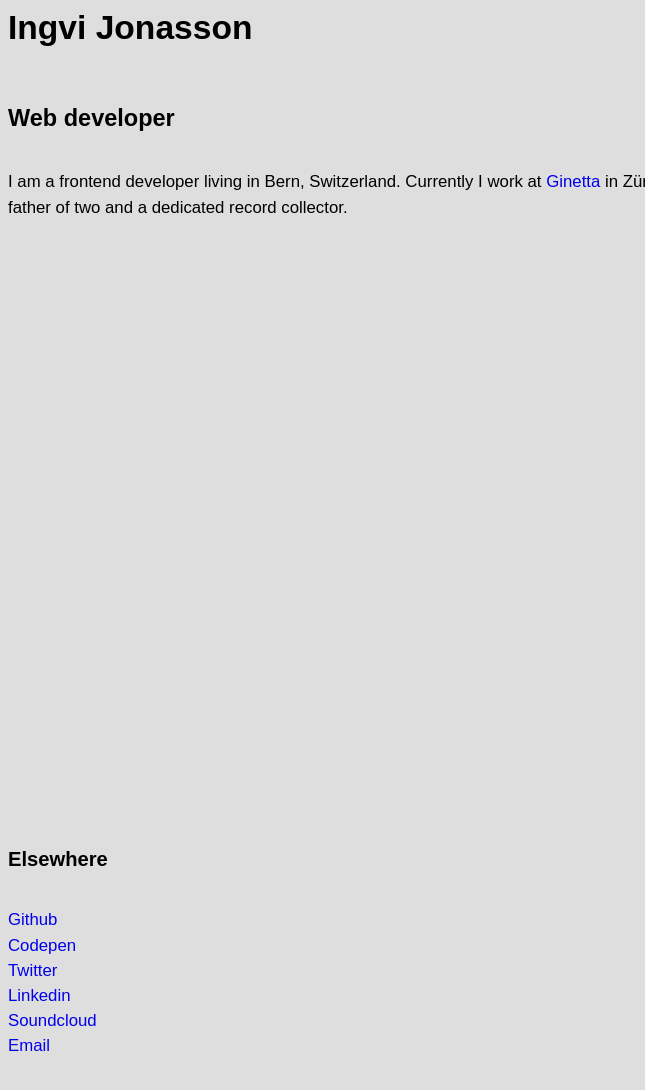
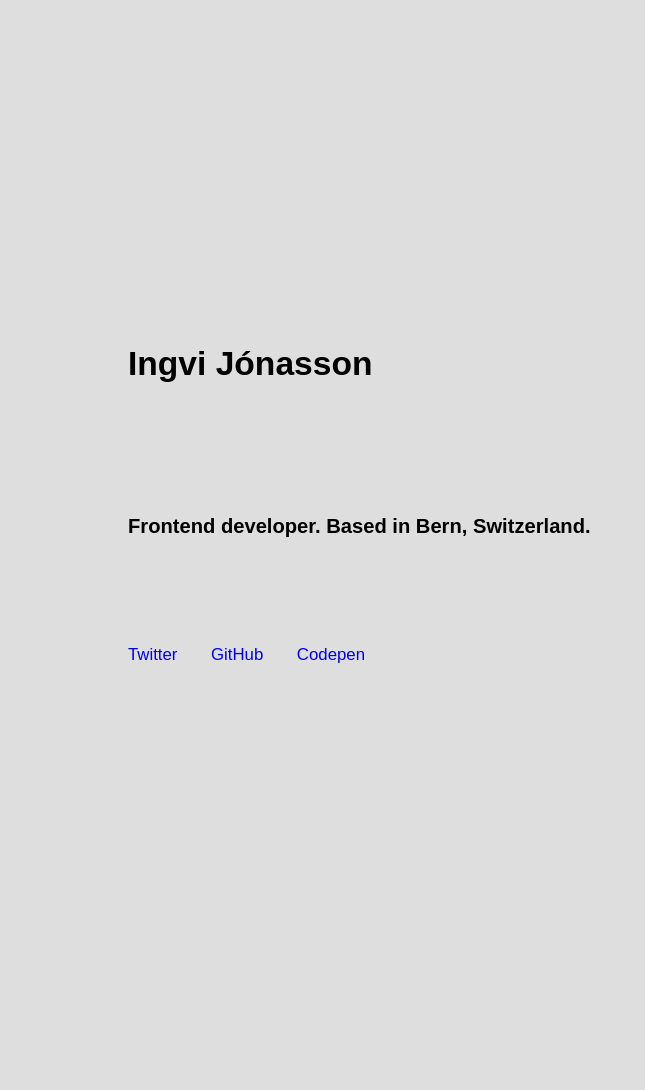
Before and after one commit to ingvijonasson/ingvijonasson.github.io, a plain HTML site: page index.html in a window 1280 px wide. Shown: the part 64-1154 px from the top of the page, without its empty margins (0-645 px from the left). Before the commit the page ends 1130 px from the top, so only its background shows below. Drawn offline with Linux system fonts and the light colour scheme.

Commit message:
Clean up index.html and add social url's

```diff
--- a/index.html
+++ b/index.html
@@ -10,26 +10,18 @@
   <link rel="stylesheet" href="css/main.css">
 </head>
 <body>
-  <div class="color-filter">
-    <div class="l-container">
-      <header class="site-header" role="banner">
-        <h1>Ingvi Jonasson</h1>
-        <h2>Web developer</h2>
-        <p>I am a frontend developer living in Bern, Switzerland. Currently I work at <a href="http://ginetta.net">Ginetta</a> in Zürich in a amazing team of UX designers, researchers and developers. I am also a father of two and a dedicated record collector.</p>
-      </header>
-      <div class="site-content">
-        <section class="section more-list"><h3>Elsewhere</h3>
-          <ul>
-            <li><a href="https://github.com/ingvijonasson">Github</a></li>
-            <li><a href="http://codepen.io/ingvi/">Codepen</a></li>
-            <li><a href="https://twitter.com/ingvijonasson">Twitter</a></li>
-            <li><a href="https://www.linkedin.com/in/ingvijonasson">Linkedin</a></li>
-            <li><a href="http://soundcloud.com/ingvijonasson">Soundcloud</a></li>
-            <li><a href="mailto:contact@ingvijonasson.com">Email</a></li>
-        </ul>
-      </section>
-    </div>
+  <div class="o-container">
+    <header class="site-header">
+      <div class="site-header__brand">
+        <h1 class="site-header__headline">Ingvi Jónasson</h1>
+        <h2 class="site-header__subline">Frontend developer. Based in Bern, Switzerland.</h2>
+      </div>
+      <ul class="navigation-social">
+        <li><a class="navigation-social__item" href="http://twitter.com/_ingvi">Twitter</a></li>
+        <li><a class="navigation-social__item" href="http://github.com/ingvijonasson">GitHub</a></li>
+        <li><a class="navigation-social__item" href="https://codepen.io/ingvi">Codepen</a></li>
+      </ul>
+    </header>
   </div>
-</div>
 </body>
 </html>
```
